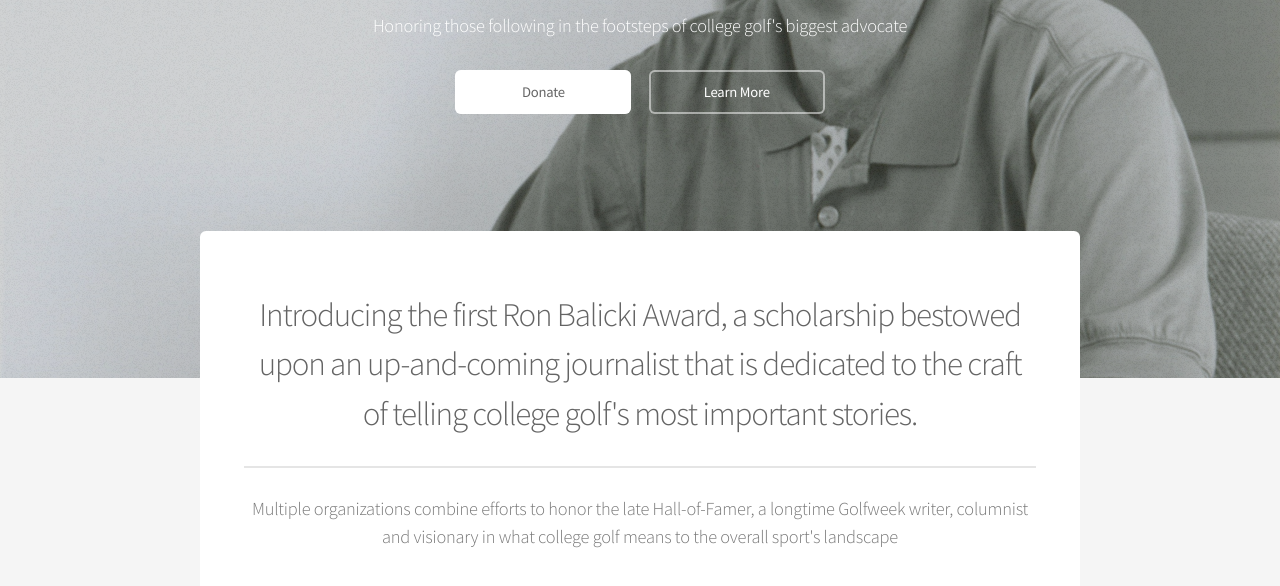
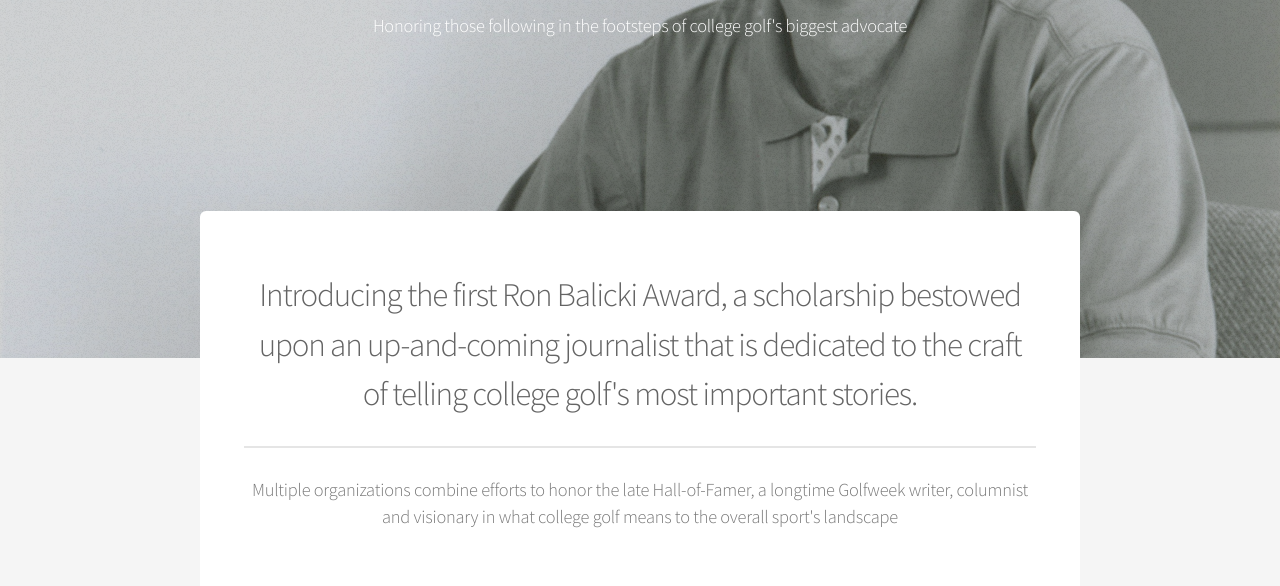
Before and after one commit to jsondavis/ronbalicki, a website: page src/index.html in a window 1280 px wide. Shown: the part 210-796 px from the top of the page. Drawn offline with Linux system fonts and the light colour scheme.

Commit message:
[update] removed unnecessary buttons

```diff
--- a/src/index.html
+++ b/src/index.html
@@ -31,10 +31,8 @@
 			<section id="banner">
 				<h2>The Ron Balicki Award</h2>
 				<p>Honoring those following in the footsteps of college golf's biggest advocate</p>
-				<ul class="actions">
-					<li><a href="#donate" class="button special">Donate</a></li>
-					<li><a href="#main" class="button">Learn More</a></li>
-				</ul>
+				<br/>
+
 			</section>
 
 		<!-- Main -->
```
